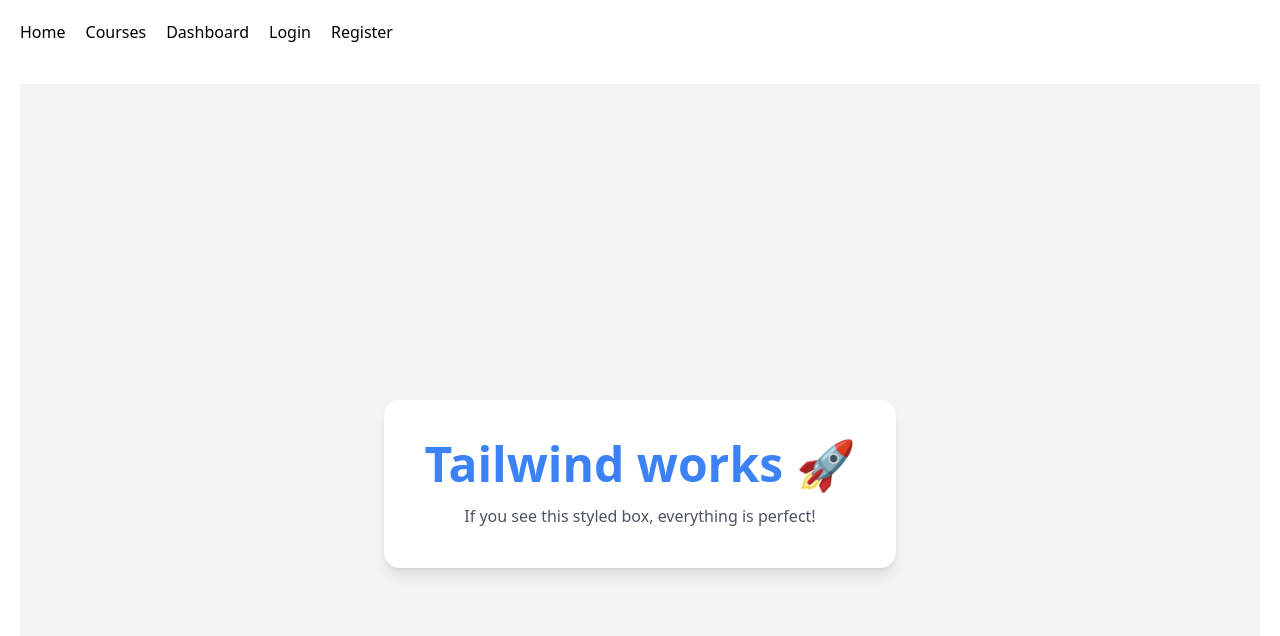
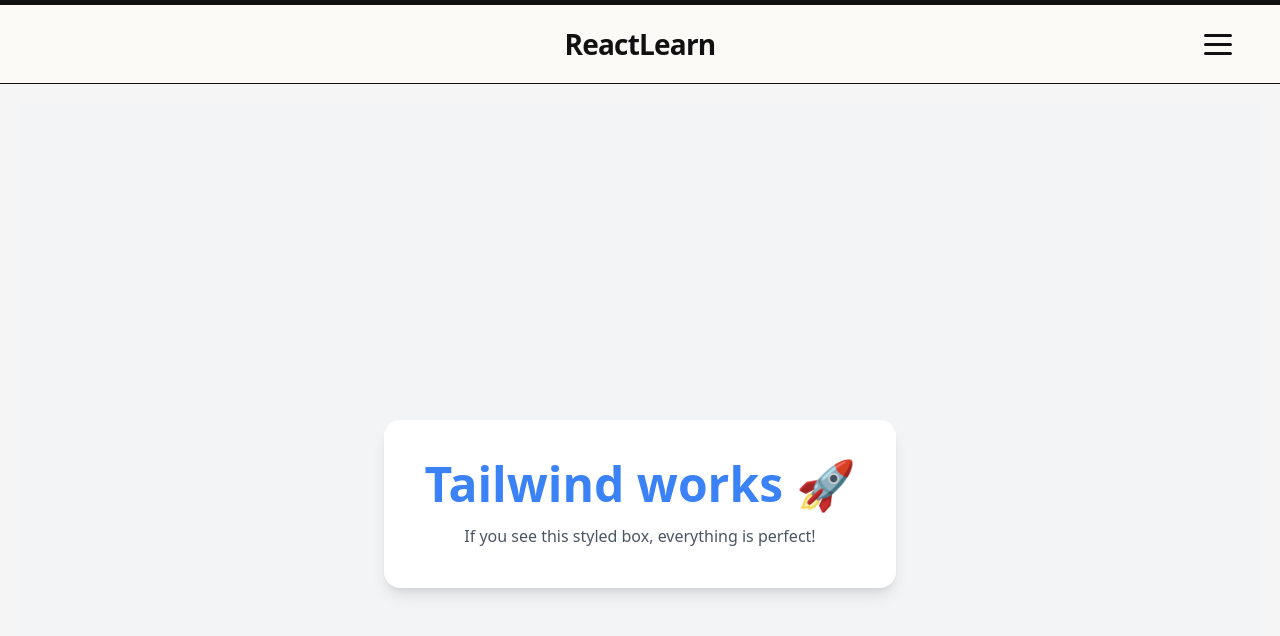
Before and after one commit to IvannIvannov/react-diploma-project, a React (Vite) app in the folder client/: page / in a window 1280 px wide. Shown: the top 636 px of the page. Built offline with nearby package versions, Linux system fonts and the light colour scheme.

Commit message:
implement modern centered navbar with dropdown menu

```diff
--- /dev/null
+++ b/client/src/components/Navbar.css
@@ -0,0 +1,111 @@
+.navbar {
+    position: sticky;
+    top: 0;
+    z-index: 100;
+
+    background: #fbfaf7;
+    border-top: 5px solid #111;
+    border-bottom: 1px solid #111;
+}
+
+.navbar-inner {
+    position: relative;
+
+    height: 78px;
+    padding: 0 32px;
+
+    display: grid;
+    grid-template-columns: 1fr auto 1fr;
+    align-items: center;
+}
+
+.navbar-logo {
+    color: #111;
+    text-decoration: none;
+    font-size: 28px;
+    font-weight: 900;
+    letter-spacing: -0.8px;
+}
+
+.navbar-menu-wrapper {
+    justify-self: end;
+    position: relative;
+}
+
+.burger-button {
+    width: 44px;
+    height: 44px;
+
+    display: flex;
+    flex-direction: column;
+    justify-content: center;
+    gap: 6px;
+
+    background: transparent;
+    border: none;
+    cursor: pointer;
+}
+
+.burger-button span {
+    width: 28px;
+    height: 3px;
+
+    background: #111;
+    border-radius: 999px;
+}
+
+.dropdown-menu {
+    position: absolute;
+    top: 56px;
+    right: 0;
+
+    width: 350px;
+    overflow: hidden;
+
+    background: #fbfaf7;
+    border: 2px solid #111;
+    border-radius: 20px;
+
+    box-shadow: 0 22px 45px rgba(0, 0, 0, 0.12);
+}
+
+.dropdown-menu a,
+.dropdown-logout,
+.dropdown-user {
+    display: block;
+    width: 100%;
+
+    padding: 20px 24px;
+
+    color: #111;
+    text-decoration: none;
+    font-size: 20px;
+    font-weight: 800;
+
+    background: transparent;
+    border: none;
+    border-bottom: 1px solid #ddd8cf;
+
+    text-align: left;
+}
+
+.dropdown-menu a:hover,
+.dropdown-logout:hover {
+    background: #efede7;
+}
+
+.dropdown-user {
+    color: #6b665f;
+    font-size: 14px;
+    font-weight: 600;
+}
+
+.dropdown-logout {
+    cursor: pointer;
+    color: #6b665f;
+}
+
+.dropdown-divider {
+    height: 1px;
+    background: #111;
+}
--- a/client/src/components/Navbar.tsx
+++ b/client/src/components/Navbar.tsx
@@ -1,29 +1,79 @@
+import { useState } from "react";
 import { Link } from "react-router-dom";
 import { useAuth } from "../context/AuthContext";
+import "./Navbar.css";
 
 const Navbar = () => {
   const { user, logout } = useAuth();
+  const [isOpen, setIsOpen] = useState(false);
+
+  const closeMenu = () => setIsOpen(false);
 
   return (
-    <nav style={{ display: "flex", gap: "20px", padding: "20px" }}>
-      <Link to="/">Home</Link>
-      <Link to="/courses">Courses</Link>
-      <Link to="/dashboard">Dashboard</Link>
+    <header className="navbar">
+      <div className="navbar-inner">
+        <div className="navbar-spacer" />
+
+        <Link to="/" className="navbar-logo" onClick={closeMenu}>
+          ReactLearn
+        </Link>
+
+        <div className="navbar-menu-wrapper">
+          <button
+            className="burger-button"
+            onClick={() => setIsOpen((prev) => !prev)}
+            aria-label="Toggle menu"
+          >
+            <span />
+            <span />
+            <span />
+          </button>
+
+          {isOpen && (
+            <nav className="dropdown-menu">
+              <Link to="/" onClick={closeMenu}>
+                Home
+              </Link>
+              <Link to="/courses" onClick={closeMenu}>
+                Courses
+              </Link>
+              <Link to="/dashboard" onClick={closeMenu}>
+                Dashboard
+              </Link>
+
+              <div className="dropdown-divider" />
 
               {user ? (
                 <>
-          <span>
+                  <span className="dropdown-user">
                     {user.email} ({user.role})
                   </span>
-          <button onClick={logout}>Logout</button>
+
+                  <button
+                    className="dropdown-logout"
+                    onClick={() => {
+                      logout();
+                      closeMenu();
+                    }}
+                  >
+                    Logout
+                  </button>
                 </>
               ) : (
                 <>
-          <Link to="/login">Login</Link>
-          <Link to="/register">Register</Link>
+                  <Link to="/login" onClick={closeMenu}>
+                    Login
+                  </Link>
+                  <Link to="/register" onClick={closeMenu}>
+                    Register
+                  </Link>
                 </>
               )}
             </nav>
+          )}
+        </div>
+      </div>
+    </header>
   );
 };
 
--- a/client/src/index.css
+++ b/client/src/index.css
@@ -1,3 +1,8 @@
 @tailwind base;
 @tailwind components;
 @tailwind utilities;
+
+body {
+  background: #f5f5f5;
+  color: #111827;
+}
```
Lines whose indentation alone changed are shown as unchanged.
